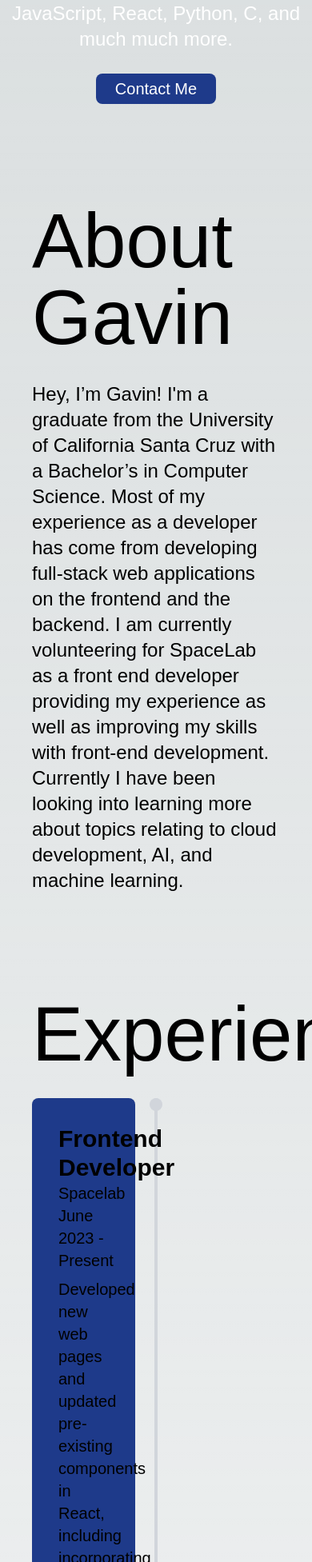
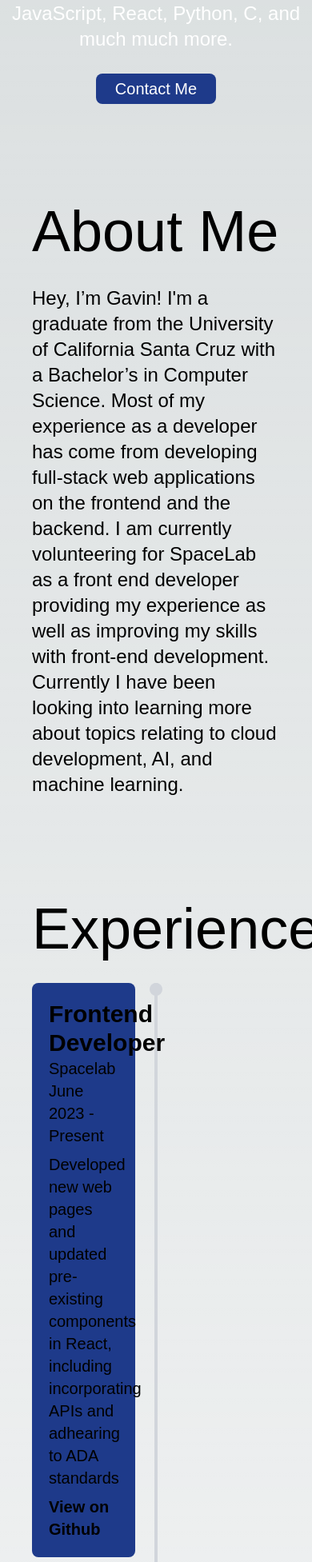
Before and after one commit to Gav1012/portfoliov2, a Next.js app: page / in a window 390 px wide. Shown: the part 704-2657 px from the top of the page at 80% size. Built offline with nearby package versions, Linux system fonts and the light colour scheme; no server answers.

Commit message:
updated section name sizes, fixes problems with mobile

```diff
--- a/src/app/components/about.tsx
+++ b/src/app/components/about.tsx
@@ -1,7 +1,7 @@
 export default function About() {
     return (
         <section id="about" className="py-16 px-10">
-            <h1 className="text-8xl mb-8">About Gavin</h1>
+            <h1 className="text-7xl md:text-9xl mb-8">About Me</h1>
             <p className="text-2xl max-w-6xl break-words">
                 Hey, I’m Gavin! I'm a graduate from the University of California Santa Cruz with a Bachelor’s in Computer Science. Most of my experience
                 as a developer has come from developing full-stack web applications on the frontend and the backend. I am currently
--- a/src/app/components/contact.tsx
+++ b/src/app/components/contact.tsx
@@ -19,7 +19,7 @@ export default function Contact() {
 
     return (
         <section id="contact" className="py-16 px-10">
-            <h1 className="text-8xl mb-8">Say Hello</h1>
+            <h1 className="text-7xl md:text-9xl mb-8">Say Hello</h1>
             <p className="text-2xl max-w-2xl break-words">
                 Here are my social links, resume, and email
             </p>
--- a/src/app/components/experience.tsx
+++ b/src/app/components/experience.tsx
@@ -21,16 +21,16 @@ const experiences = [
 export default function Experience() {
   return (
     <section id="experience" className="py-16 px-10">
-      <h1 className="text-8xl mb-8">Experience</h1>
+      <h1 className="text-7xl md:text-9xl mb-8">Experience</h1>
       <div className="relative">
         <div className="border-l-4 border-gray-300 absolute h-full left-1/2 transform -translate-x-1/2"></div>
         <ul className="space-y-12">
           {experiences.map((experience, index) => (
             <li
               key={index}
-              className={`relative flex items-start ${index % 2 === 0 ? '' : 'flex-row-reverse'}`}
+              className={`relative flex flex-row items-start ${index % 2 === 0 ? '' : 'flex-row-reverse'}`}
             >
-              <div className="bg-blue-900 rounded-lg border border-transparent rounded p-8 w-5/12 hover:border-blue-100 transition-all duration-300 transform hover:scale-105">
+              <div className="bg-blue-900 rounded-lg border border-transparent rounded p-5 w-5/12 hover:border-blue-100 transition-all duration-300 transform hover:scale-105">
                 <h3 className="text-3xl font-semibold">{experience.title}</h3>
                 <p className="text-xl">{experience.company}</p>
                 <p className="text-xl">{experience.date}</p>
--- a/src/app/components/footer.tsx
+++ b/src/app/components/footer.tsx
@@ -1,9 +1,9 @@
 export default function Footer() {
     return(
-        <footer className="py-4 flex flex-col items-center">
+        <footer className="py-4 flex flex-col text-center items-center">
             <div className="w-3/4 border-t border-gray-100 py-4">
-                <p className="text-2xl text-center py-2">Created by Gavin Poley</p>
-                <p className="text-md text-center">Built with: React, Next.js, TypeScript, TailwindCSS</p>
+                <p className="text-2xl py-2">Created by Gavin Poley</p>
+                <p className="text-md">Built with: React, Next.js, TypeScript, TailwindCSS</p>
             </div>
         </footer>
     );
--- a/src/app/components/projects.tsx
+++ b/src/app/components/projects.tsx
@@ -20,7 +20,7 @@ export default function Projects() {
 
   return (
     <section id="projects" className="py-16 px-10">
-      <h1 className="text-8xl mb-8">Projects</h1>
+      <h1 className="text-7xl md:text-9xl mb-8">Projects</h1>
       <div className="grid md:grid-cols-2 lg:grid-cols-2 gap-12">
         {projects.map((project) => (
           <div key={project.id} className="bg-blue-900 p-8 rounded-xl border border-transparent rounded hover:border-blue-100 transition-all duration-300 transform hover:scale-105">
--- a/src/app/components/tech.tsx
+++ b/src/app/components/tech.tsx
@@ -2,7 +2,7 @@ export default function Tech() {
     // will update to be a toolbar showing my skills in different languages.
     return (
         <section id="tech" className="py-16 px-10">
-            <h1 className="text-8xl mb-8">Tech</h1>
+            <h1 className="text-7xl md:text-9xl mb-8">Tech</h1>
             <p className="text-2xl max-w-6xl">
                 This is where technologies I'm proficient in are going to be displayed
             </p>
```
